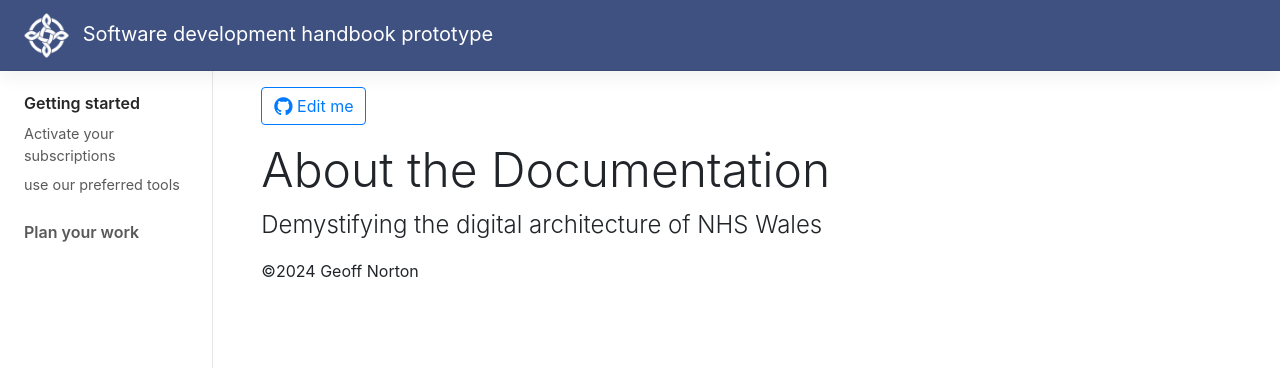
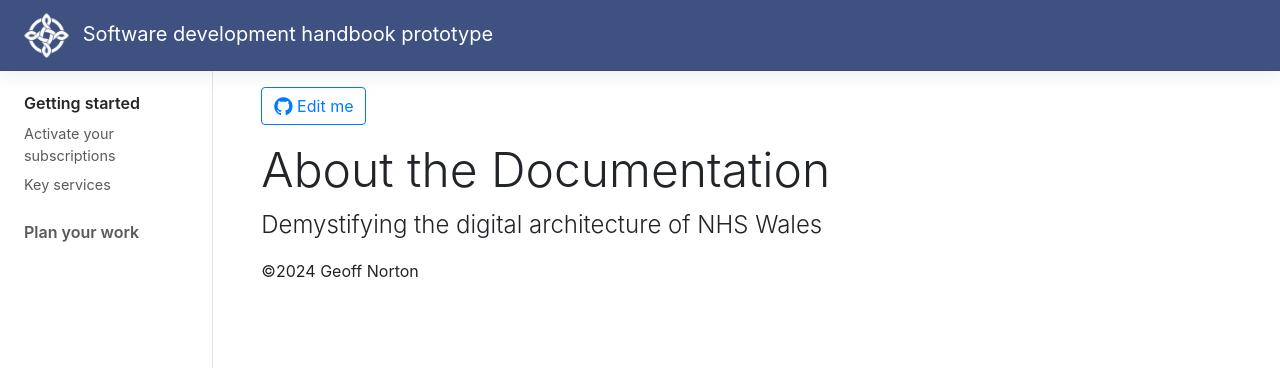
Before and after one commit to Geoff1900/Geoff1900.github.io-handbook, a Jekyll site: the page built from docs/getting-started/about.md, in a window 1280 px wide. Shown: the top 368 px of the page. Built offline with Jekyll 4.4.1, drawn with Linux system fonts in a browser that asks for light colours.

Commit message:
Update nav.yml

```diff
--- a/_data/nav.yml
+++ b/_data/nav.yml
@@ -1,7 +1,7 @@
 - title: Getting started
   pages:
     - title: Activate your subscriptions
-    - title: use our preferred tools
+    - title: Key services
 - title: Plan your work
   pages:
     - title: Cross-functional teams
```
